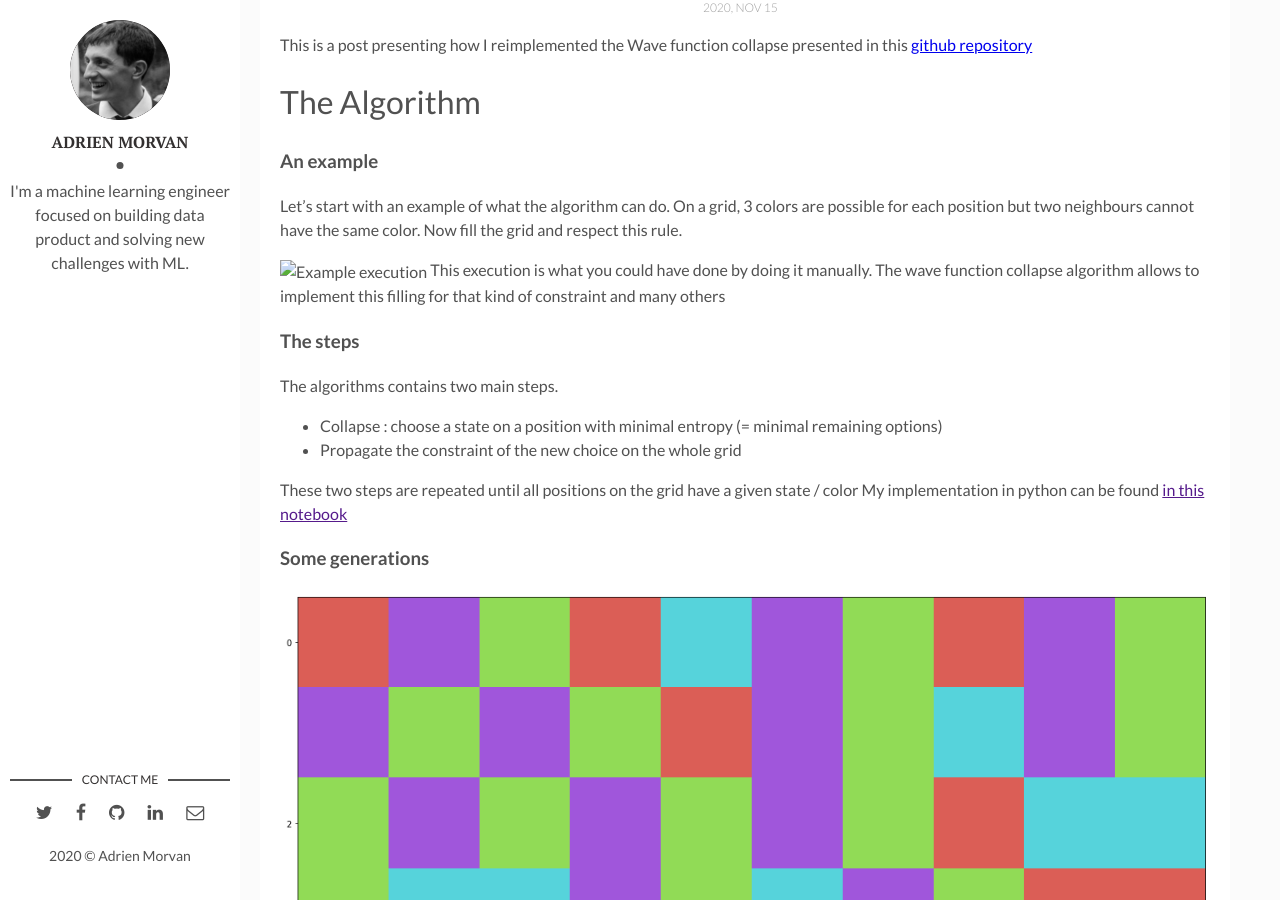
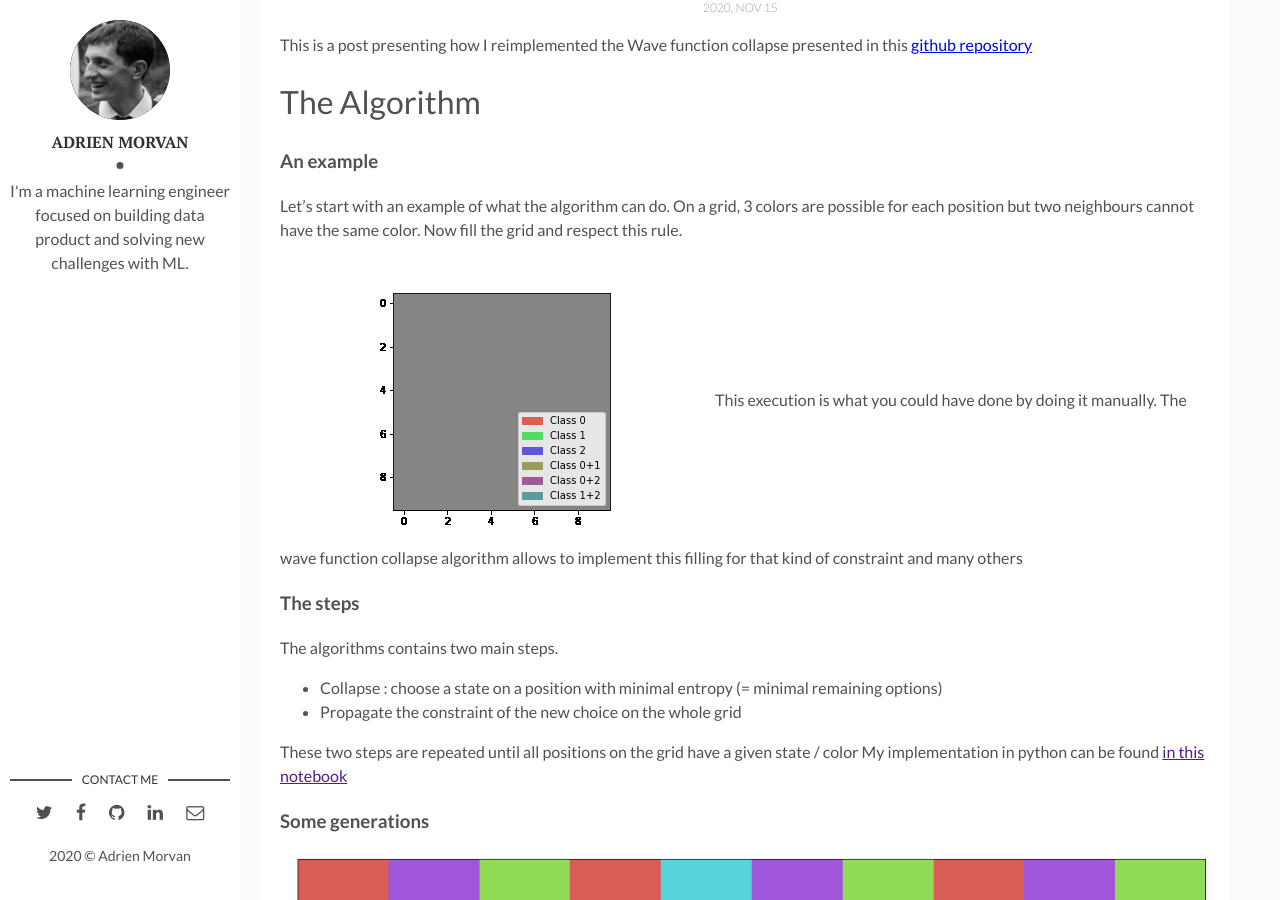
Before and after one commit to AdMoR/admor.github.io, a Jekyll site: the page built from _posts/2020-11-15-Wave function collapse.markdown, in a window 1280 px wide and 900 px high, scrolled down 603 px. Built offline with Jekyll 4.4.1, drawn with Linux system fonts in a browser that asks for light colours; our own code applies the rules of GitHub Pages for plain Markdown files; comment, search, counter and statistics services are not loaded.

Commit message:
Repair img in post

```diff
--- a/_posts/2020-11-15-Wave function collapse.markdown
+++ b/_posts/2020-11-15-Wave function collapse.markdown
@@ -15,7 +15,7 @@ Let's start with an example of what the algorithm can do.
 On a grid, 3 colors are possible for each position but two neighbours cannot have the same color.
 Now fill the grid and respect this rule.
 
-![Example execution]({{site.baseurl}}/wave_function_collapse.gif)
+![Example execution]({{site.baseurl}}/assets/img/wave_function_collapse.gif)
 This execution is what you could have done by doing it manually. The wave function collapse algorithm allows to implement this filling for that kind of constraint and many others
 
 ### The steps
```
